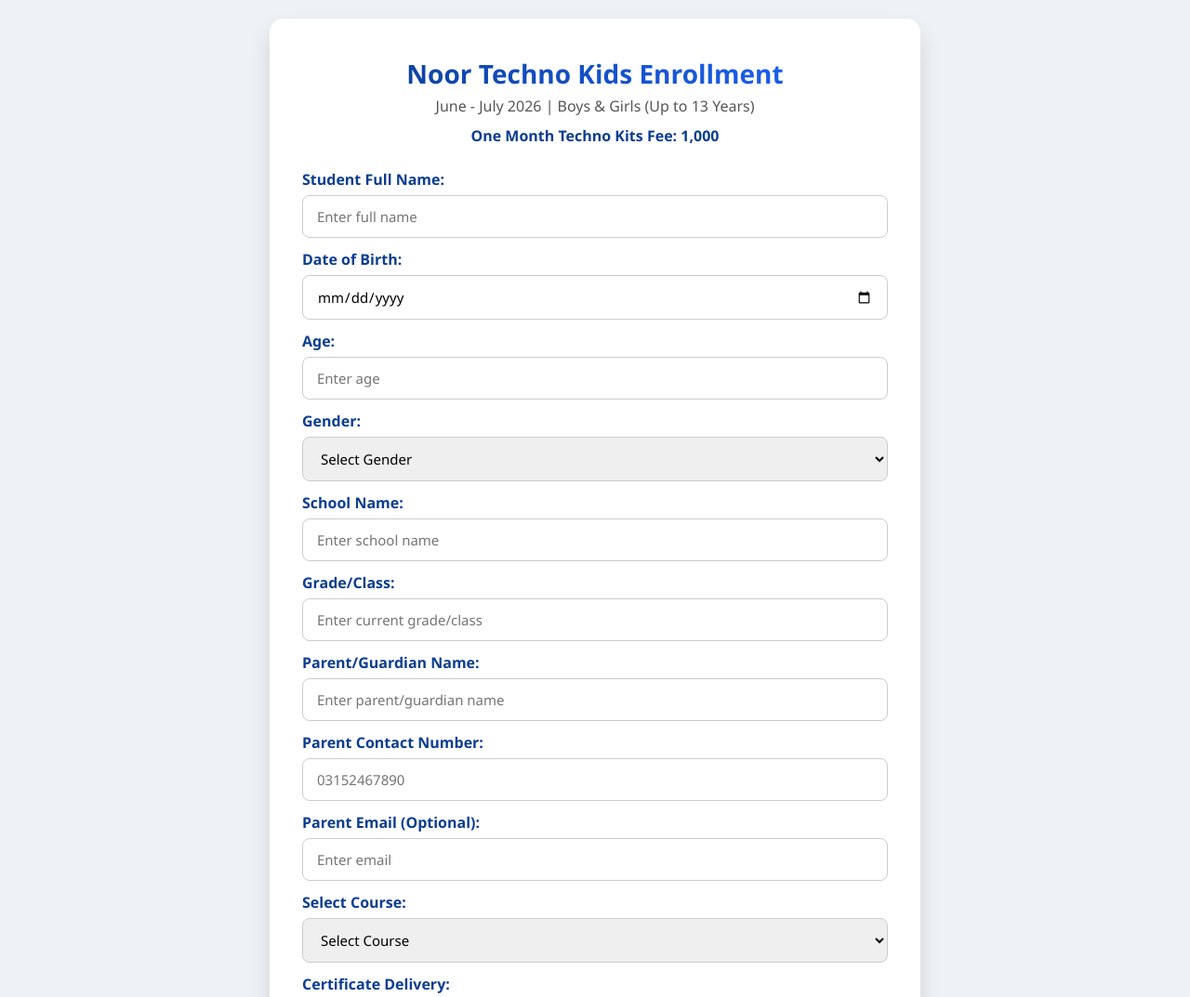
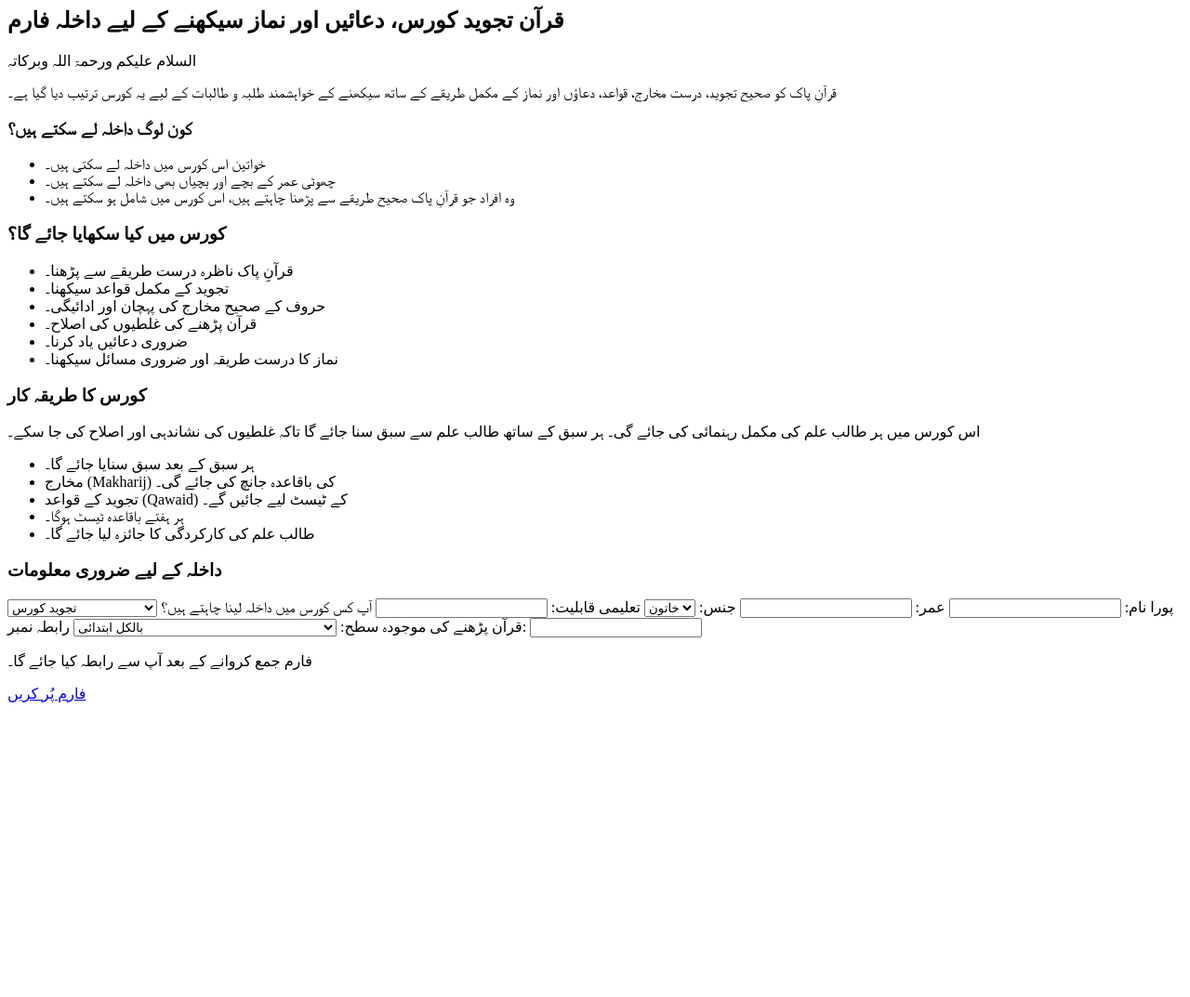
Before and after one commit to Hina-naureen/Noor-Online-Quran-Classes, a plain HTML site: page index.html in a window 1280 px wide. Shown: the top 1073 px of the page at 93% size. After the commit the page ends 800 px from the top, so only its background shows below. Drawn offline with Linux system fonts and the light colour scheme.

Commit message:
Add Quran Tajweed course enrollment section
Added a new section for Quran Tajweed course enrollment with details and a form.

```diff
--- a/index.html
+++ b/index.html
@@ -1,150 +1,103 @@
-<!DOCTYPE html>
-<html lang="en">
-<head>
-<meta charset="UTF-8">
-<meta name="viewport" content="width=device-width, initial-scale=1.0">
-<title>Noor Techno Kids Enrollment</title>
-<style>
-  * { box-sizing: border-box; margin:0; padding:0; font-family: 'Segoe UI', Tahoma, Geneva, Verdana, sans-serif; }
-  body { background-color: #eef2f7; display: flex; justify-content: center; align-items: center; min-height: 100vh; padding: 20px; }
+<section class="course-registration">
 
-  .container {
-    width: 100%;
-    max-width: 700px;
-    background: #fff;
-    border-radius: 15px;
-    padding: 40px 35px;
-    box-shadow: 0 12px 25px rgba(0,0,0,0.12);
-  }
+    <h2>قرآن تجوید کورس، دعائیں اور نماز سیکھنے کے لیے داخلہ فارم</h2>
 
-  h2 {
-    text-align: center;
-    font-size: 28px;
-    background: linear-gradient(90deg,#0b3d91,#1e64ff);
-    background-clip: text;
-    -webkit-background-clip: text;
-    -webkit-text-fill-color: transparent;
-    margin-bottom: 5px;
-  }
+    <p>
+        السلام علیکم ورحمۃ اللہ وبرکاتہ
+    </p>
 
-  p.subtitle {
-    text-align: center;
-    font-size: 16px;
-    color: #555;
-    margin-bottom: 10px;
-  }
+    <p>
+        قرآنِ پاک کو صحیح تجوید، درست مخارج، قواعد، دعاؤں اور نماز کے مکمل طریقے کے ساتھ
+        سیکھنے کے خواہشمند طلبہ و طالبات کے لیے یہ کورس ترتیب دیا گیا ہے۔
+    </p>
 
-  p.fee-info {
-    text-align: center;
-    font-size: 16px;
-    font-weight: 600;
-    color: #0B3D91;
-    margin-bottom: 25px;
-  }
+    <h3>کون لوگ داخلہ لے سکتے ہیں؟</h3>
 
-  form label {
-    display: block;
-    margin: 12px 0 6px;
-    font-weight: 600;
-    color: #0B3D91;
-  }
-  form input, form select {
-    width: 100%;
-    padding: 12px 15px;
-    border-radius: 8px;
-    border: 1px solid #ccc;
-    font-size: 15px;
-    transition: 0.3s;
-  }
-  form input:focus, form select:focus {
-    border-color: #1e64ff;
-    box-shadow: 0 0 8px rgba(30,100,255,0.2);
-    outline: none;
-  }
+    <ul>
+        <li>خواتین اس کورس میں داخلہ لے سکتی ہیں۔</li>
+        <li>چھوٹی عمر کے بچے اور بچیاں بھی داخلہ لے سکتے ہیں۔</li>
+        <li>وہ افراد جو قرآنِ پاک صحیح طریقے سے پڑھنا چاہتے ہیں، اس کورس میں شامل ہو سکتے ہیں۔</li>
+    </ul>
 
-  button {
-    margin-top: 25px;
-    width: 100%;
-    padding: 14px;
-    font-size: 16px;
-    font-weight: 600;
-    color: #fff;
-    background: linear-gradient(90deg,#0b3d91,#1e64ff);
-    border: none;
-    border-radius: 10px;
-    cursor: pointer;
-    transition: 0.3s;
-  }
-  button:hover {
-    background: linear-gradient(90deg,#1e64ff,#0b3d91);
-    transform: translateY(-2px);
-  }
 
-  @media (max-width: 600px) {
-    .container { padding: 25px 20px; }
-  }
-</style>
-</head>
-<body>
+    <h3>کورس میں کیا سکھایا جائے گا؟</h3>
 
-<div class="container">
-  <h2>Noor Techno Kids Enrollment</h2>
-  <p class="subtitle">June - July 2026 | Boys & Girls (Up to 13 Years)</p>
-  <p class="fee-info">One Month Techno Kits Fee: 1,000</p>
+    <ul>
+        <li>قرآنِ پاک ناظرہ درست طریقے سے پڑھنا۔</li>
+        <li>تجوید کے مکمل قواعد سیکھنا۔</li>
+        <li>حروف کے صحیح مخارج کی پہچان اور ادائیگی۔</li>
+        <li>قرآن پڑھنے کی غلطیوں کی اصلاح۔</li>
+        <li>ضروری دعائیں یاد کرنا۔</li>
+        <li>نماز کا درست طریقہ اور ضروری مسائل سیکھنا۔</li>
+    </ul>
 
-  <form action="https://script.google.com/macros/s/AKfycbz1hKwvlMLYn0NzaWtldAqv0Ok9KtnmZ27IdT3rjTIqhSNCg-H0xHmfcSVO1IUFG77eGg/exec" method="POST" target="_blank">
 
-    <label for="name">Student Full Name:</label>
-    <input type="text" id="name" name="student_name" placeholder="Enter full name" required>
+    <h3>کورس کا طریقہ کار</h3>
 
-    <label for="dob">Date of Birth:</label>
-    <input type="date" id="dob" name="dob" required>
+    <p>
+        اس کورس میں ہر طالب علم کی مکمل رہنمائی کی جائے گی۔
+        ہر سبق کے ساتھ طالب علم سے سبق سنا جائے گا تاکہ غلطیوں کی نشاندہی اور اصلاح کی جا سکے۔
+    </p>
 
-    <label for="age">Age:</label>
-    <input type="number" id="age" name="age" min="5" max="13" placeholder="Enter age" required>
+    <ul>
+        <li>ہر سبق کے بعد سبق سنایا جائے گا۔</li>
+        <li>مخارج (Makharij) کی باقاعدہ جانچ کی جائے گی۔</li>
+        <li>تجوید کے قواعد (Qawaid) کے ٹیسٹ لیے جائیں گے۔</li>
+        <li>ہر ہفتے باقاعدہ ٹیسٹ ہوگا۔</li>
+        <li>طالب علم کی کارکردگی کا جائزہ لیا جائے گا۔</li>
+    </ul>
 
-    <label for="gender">Gender:</label>
-    <select id="gender" name="gender" required>
-      <option value="">Select Gender</option>
-      <option value="male">Boy</option>
-      <option value="female">Girl</option>
-    </select>
 
-    <label for="school">School Name:</label>
-    <input type="text" id="school" name="school_name" placeholder="Enter school name" required>
+    <h3>داخلہ کے لیے ضروری معلومات</h3>
 
-    <label for="grade">Grade/Class:</label>
-    <input type="text" id="grade" name="grade" placeholder="Enter current grade/class" required>
+    <form>
 
-    <label for="parent_name">Parent/Guardian Name:</label>
-    <input type="text" id="parent_name" name="parent_name" placeholder="Enter parent/guardian name" required>
+        <label>پورا نام:</label>
+        <input type="text" name="name">
 
-    <label for="contact">Parent Contact Number:</label>
-    <input type="tel" id="contact" name="contact_number" placeholder="03152467890" required pattern="[0-9]{11}">
+        <label>عمر:</label>
+        <input type="number" name="age">
 
-    <label for="email">Parent Email (Optional):</label>
-    <input type="email" id="email" name="email" placeholder="Enter email">
+        <label>جنس:</label>
+        <select name="gender">
+            <option>خاتون</option>
+            <option>مرد</option>
+            <option>بچی</option>
+            <option>بچہ</option>
+        </select>
 
-    <label for="course">Select Course:</label>
-    <select id="course" name="course" required>
-      <option value="">Select Course</option>
-      <option value="canva">Canva Designing</option>
-      <option value="excel">Excel Skills</option>
-      <option value="video">Video Editing</option>
-      <option value="prompting">Prompting (AI Skills)</option>
-      <option value="full">Full Program</option>
-    </select>
+        <label>تعلیمی قابلیت:</label>
+        <input type="text" name="qualification">
 
-    <label for="certificate">Certificate Delivery:</label>
-    <select id="certificate" name="certificate" required>
-      <option value="">Select Option</option>
-      <option value="digital">Digital Certificate (PDF)</option>
-      <option value="physical">Physical Certificate (Post/Hand Delivery)</option>
-    </select>
+        <label>آپ کس کورس میں داخلہ لینا چاہتے ہیں؟</label>
+        <select name="course">
+            <option>تجوید کورس</option>
+            <option>قرآن ناظرہ کورس</option>
+            <option>دعائیں یاد کرنے کا کورس</option>
+            <option>نماز سیکھنے کا کورس</option>
+            <option>مکمل قرآن اصلاح کورس</option>
+        </select>
 
-    <button type="submit">Enroll Now</button>
-  </form>
-</div>
+        <label>قرآن پڑھنے کی موجودہ سطح:</label>
+        <select name="level">
+            <option>بالکل ابتدائی</option>
+            <option>قرآن پڑھ لیتے ہیں لیکن تجوید بہتر کرنا چاہتے ہیں</option>
+            <option>تجوید کے ساتھ پڑھنا سیکھنا چاہتے ہیں</option>
+        </select>
 
-</body>
-</html>
+
+        <label>رابطہ نمبر:</label>
+        <input type="tel" name="phone">
+
+
+        <p>
+            فارم جمع کروانے کے بعد آپ سے رابطہ کیا جائے گا۔
+        </p>
+
+        <a href="YOUR_GOOGLE_FORM_LINK" class="button">
+            فارم پُر کریں
+        </a>
+
+    </form>
+
+</section>
```
